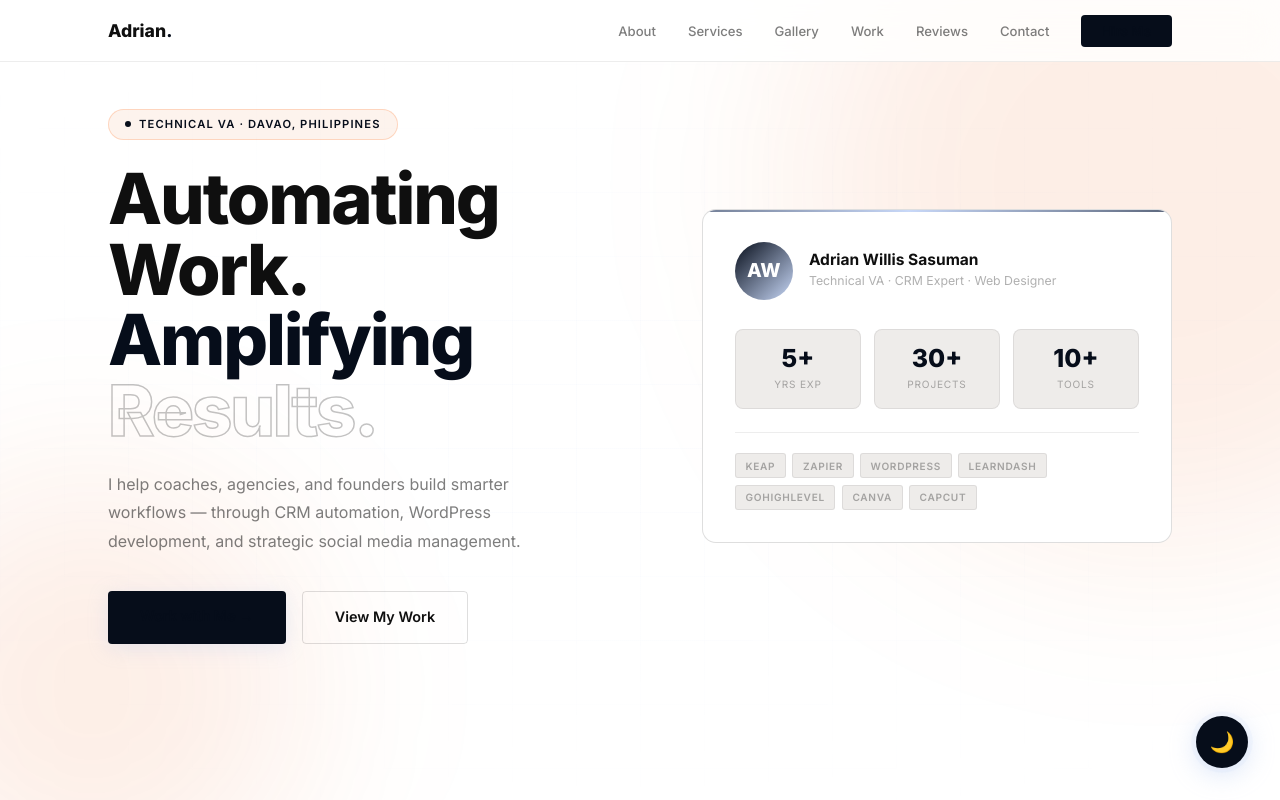
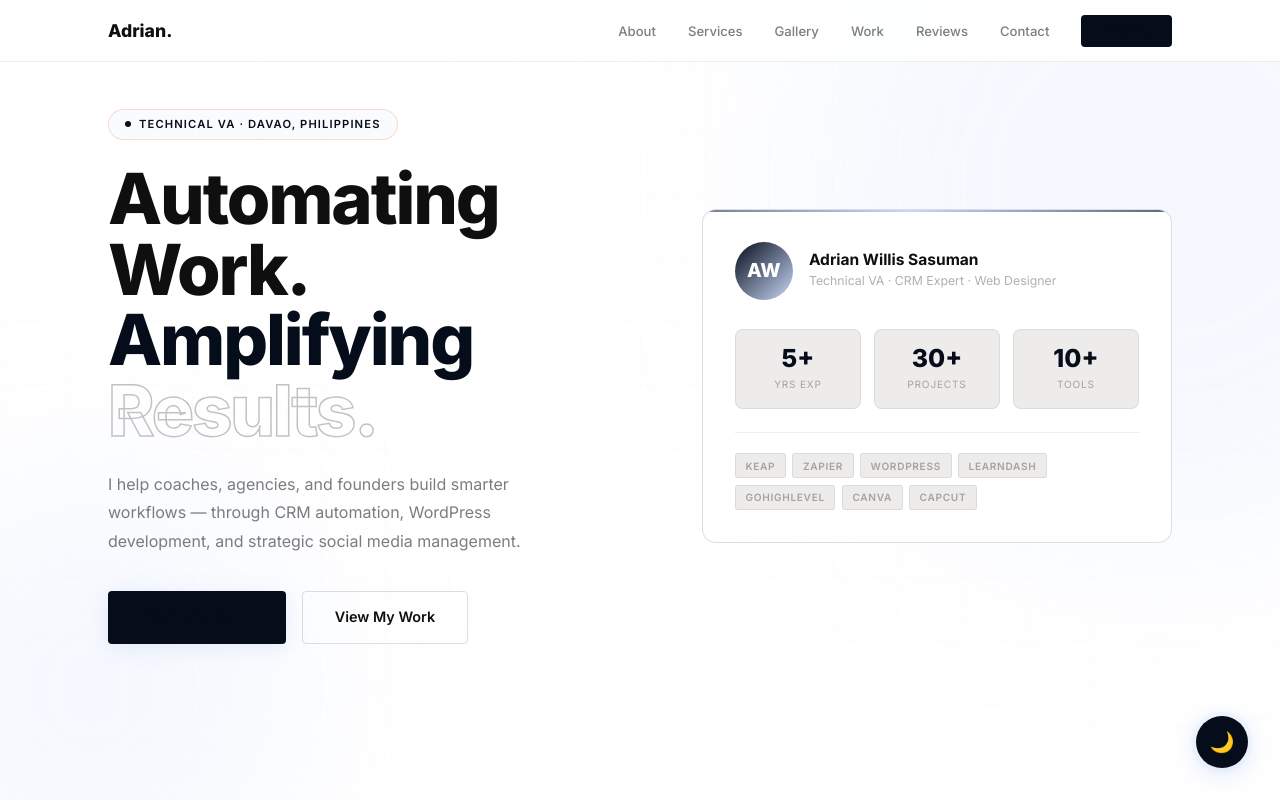
Before and after one commit to adrianwillissasuman/portfolio-, a plain HTML site: page index.html in a window 1280 px wide. Both pictures are taken after a click on the button "☀️". Shown: the top 800 px of the page. Drawn offline with Linux system fonts and the light colour scheme.

Commit message:
Update index.html

```diff
--- a/index.html
+++ b/index.html
@@ -47,9 +47,9 @@
   --text-3:      rgba(15,15,15,.33);
   --orange:      #060d1a;
   --orange-dim:  #a8c1f0;
-  --orange-glow: rgba(229,90,12,.1);
-  --orange-tint: rgba(229,90,12,.07);
-  --rule:        rgba(0,0,0,.07);
+  --orange-glow: rgba(168,193,240,.12);
+  --orange-tint: rgba(168,193,240,.07);
+  --rule:        rgba(168,193,240,.08);
   --shadow:      0 8px 40px rgba(0,0,0,.09);
   --shadow-lg:   0 20px 60px rgba(0,0,0,.14);
   --modal-bg:    #ffffff;
```
